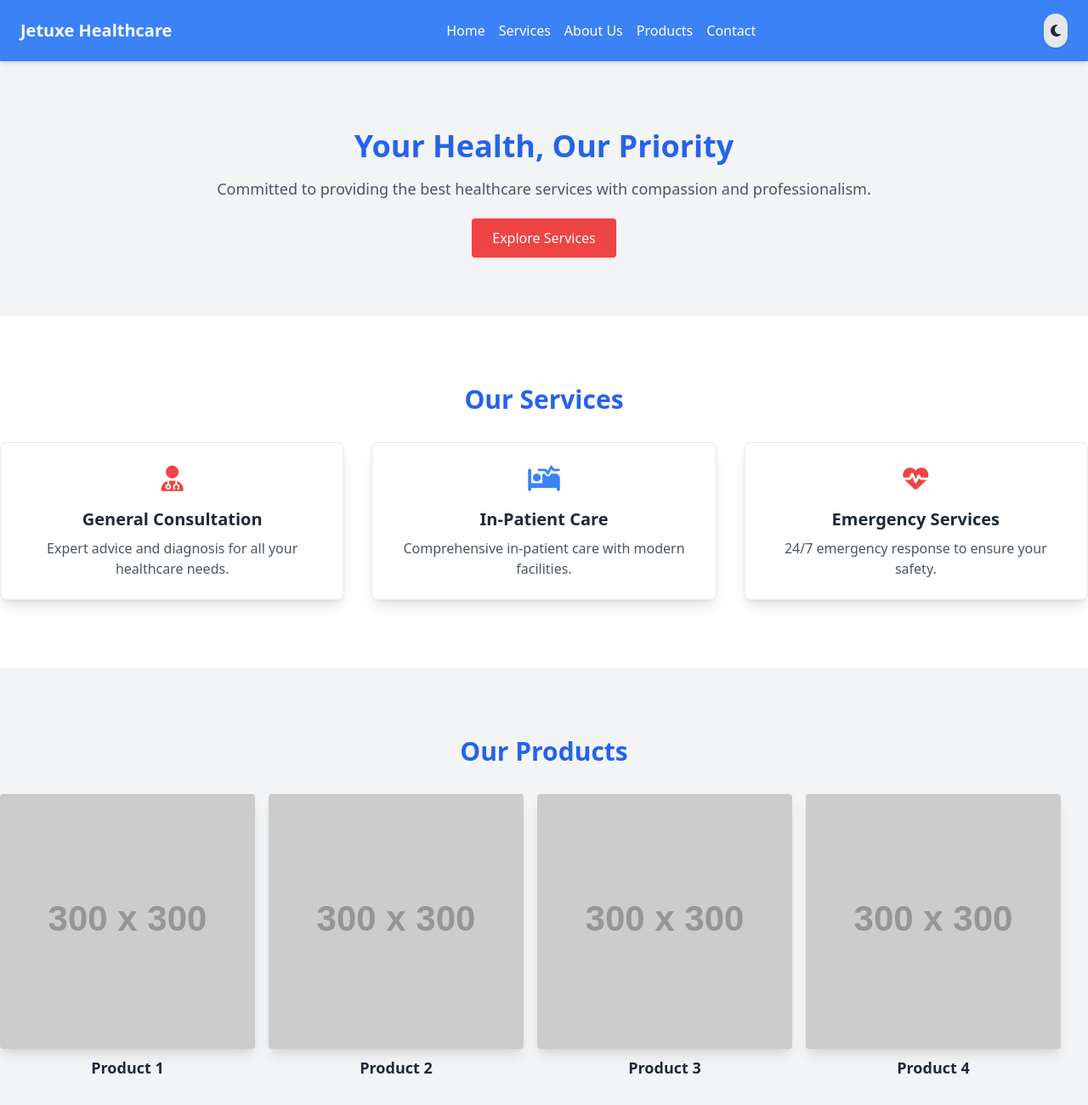
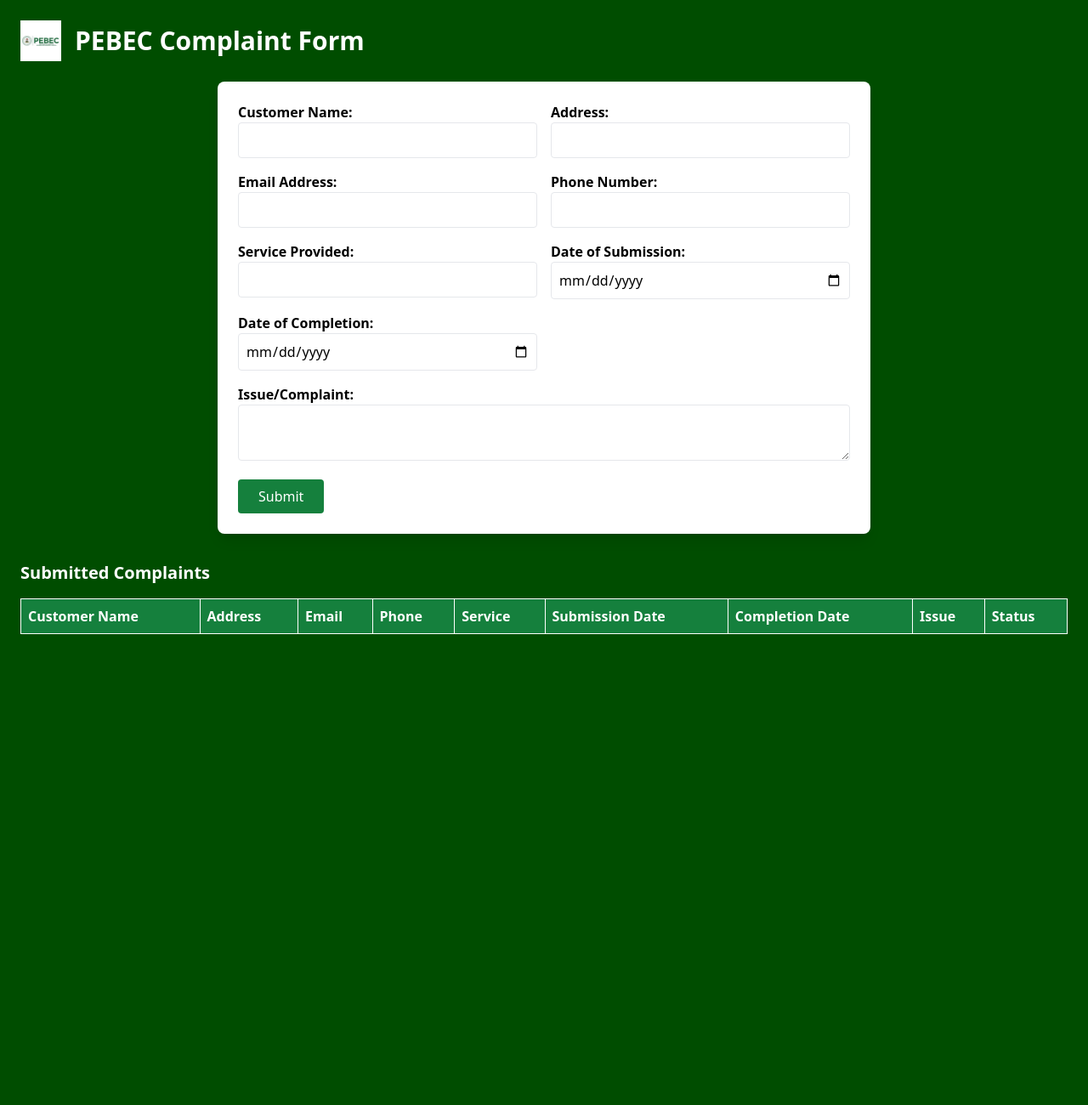
Before and after one commit to Godsmiracle001/PTEST, a plain HTML site: page index.html in a window 1280 px wide. Shown: the top 1300 px of the page at 85% size. After the commit the page ends 800 px from the top, so only its background shows below. Drawn offline with nearby package versions, Linux system fonts and the light colour scheme; placeholder pictures from the web are drawn by us.

Commit message:
Add files via upload

```diff
--- a/index.html
+++ b/index.html
@@ -3,287 +3,188 @@
   <head>
     <meta charset="UTF-8" />
     <meta name="viewport" content="width=device-width, initial-scale=1.0" />
-		<title>Jetuxe Healthcare</title>
+    <title>Pebec Complaint Form</title>
     <script src="https://cdn.tailwindcss.com"></script>
-		<script
-			src="https://kit.fontawesome.com/a076d05399.js"
-			crossorigin="anonymous"
-		></script>
     <style>
-			/* Additional Styles */
-			.dark-mode {
-				background-color: #1a202c;
-				color: #f7fafc;
+      body {
+        background-color: #004d00;
+        color: white;
       }
-			.slider-container {
-				display: flex;
-				overflow-x: auto;
-				scroll-behavior: smooth;
+      input,
+      select,
+      textarea {
+        background-color: white;
+        color: black;
       }
-			.slider-item {
-				flex: 0 0 auto;
-				margin-right: 1rem;
+      table {
+        width: 100%;
+        border-collapse: collapse;
       }
-			.slider-container::-webkit-scrollbar {
-				display: none;
-			}
-			.hidden-menu {
-				display: none;
-			}
-			@media (max-width: 768px) {
-				.hidden-menu {
-					display: block;
-				}
-				nav.md\:flex {
-					display: none;
-				}
+      th,
+      td {
+        border: 1px solid white;
+        padding: 8px;
+        text-align: left;
       }
     </style>
   </head>
-	<body class="bg-white text-gray-800">
-		<!-- Navbar -->
-		<header class="bg-blue-500 text-white shadow-md sticky top-0 z-50">
-			<div
-				class="container mx-auto flex justify-between items-center py-4 px-6"
+  <body class="p-6">
+    <!-- Logo Section -->
+    <div class="flex items-center mb-6">
+      <img src="logo.jpg" alt="PEBEC Logo" class="h-12 mr-4" />
+      <h1 class="text-3xl font-bold">PEBEC Complaint Form</h1>
+    </div>
+
+    <form
+      id="complaintForm"
+      class="bg-white p-6 rounded-lg shadow-lg text-black max-w-3xl mx-auto"
     >
-				<h1 class="text-xl font-bold">Jetuxe Healthcare</h1>
-				<div id="navbar-menu" class="hidden md:flex space-x-4">
-					<a href="#" class="hover:text-red-500">Home</a>
-					<a href="#services" class="hover:text-red-500">Services</a>
-					<a href="#about" class="hover:text-red-500">About Us</a>
-					<a href="#products" class="hover:text-red-500">Products</a>
-					<a href="#contact" class="hover:text-red-500">Contact</a>
+      <div class="grid grid-cols-1 md:grid-cols-2 gap-4">
+        <div>
+          <label class="block font-semibold">Customer Name:</label>
+          <input
+            type="text"
+            id="customerName"
+            class="w-full p-2 border rounded"
+            required
+          />
         </div>
-				<button
-					id="darkModeToggle"
-					class="ml-4 p-2 bg-gray-200 text-gray-800 rounded-full shadow"
-				>
-					<i class="fas fa-moon"></i>
-				</button>
-				<button
-					id="menuToggle"
-					class="md:hidden p-2 focus:outline-none"
-				>
-					<i class="fas fa-bars"></i>
-				</button>
+        <div>
+          <label class="block font-semibold">Address:</label>
+          <input
+            type="text"
+            id="address"
+            class="w-full p-2 border rounded"
+            required
+          />
         </div>
-			<div id="mobile-menu" class="hidden md:hidden mt-4 space-y-2">
-				<a href="#" class="block py-2 hover:text-red-500">Home</a>
-				<a href="#services" class="block py-2 hover:text-red-500"
-					>Services</a
-				>
-				<a href="#about" class="block py-2 hover:text-red-500"
-					>About Us</a
-				>
-				<a href="#products" class="block py-2 hover:text-red-500"
-					>Products</a
-				>
-				<a href="#contact" class="block py-2 hover:text-red-500"
-					>Contact</a
-				>
+        <div>
+          <label class="block font-semibold">Email Address:</label>
+          <input
+            type="email"
+            id="email"
+            class="w-full p-2 border rounded"
+            required
+          />
         </div>
-		</header>
-
-		<!-- Hero Section -->
-		<section class="bg-gray-100 text-center py-20">
-			<div class="container mx-auto">
-				<h2 class="text-4xl font-bold text-blue-600 mb-4">
-					Your Health, Our Priority
-				</h2>
-				<p class="text-lg text-gray-600 mb-8">
-					Committed to providing the best healthcare services with
-					compassion and professionalism.
-				</p>
-				<a
-					href="#services"
-					class="bg-red-500 text-white px-6 py-3 rounded shadow hover:bg-red-600"
-					>Explore Services</a
-				>
+        <div>
+          <label class="block font-semibold">Phone Number:</label>
+          <input
+            type="text"
+            id="phone"
+            class="w-full p-2 border rounded"
+            required
+          />
         </div>
-		</section>
-
-		<!-- Services Section -->
-		<section id="services" class="py-20 bg-white">
-			<div class="container mx-auto text-center">
-				<h3 class="text-3xl font-bold text-blue-600 mb-8">
-					Our Services
-				</h3>
-				<div class="grid grid-cols-1 md:grid-cols-3 gap-8">
-					<div
-						class="p-6 shadow-lg rounded-lg border border-gray-200"
-					>
-						<i
-							class="fas fa-user-md text-red-500 text-3xl mb-4"
-						></i>
-						<h4 class="text-xl font-semibold mb-2">
-							General Consultation
-						</h4>
-						<p class="text-gray-600">
-							Expert advice and diagnosis for all your healthcare
-							needs.
-						</p>
+        <div>
+          <label class="block font-semibold">Service Provided:</label>
+          <input
+            type="text"
+            id="service"
+            class="w-full p-2 border rounded"
+            required
+          />
         </div>
-					<div
-						class="p-6 shadow-lg rounded-lg border border-gray-200"
-					>
-						<i
-							class="fas fa-procedures text-blue-500 text-3xl mb-4"
-						></i>
-						<h4 class="text-xl font-semibold mb-2">
-							In-Patient Care
-						</h4>
-						<p class="text-gray-600">
-							Comprehensive in-patient care with modern
-							facilities.
-						</p>
+        <div>
+          <label class="block font-semibold">Date of Submission:</label>
+          <input
+            type="date"
+            id="submissionDate"
+            class="w-full p-2 border rounded"
+            required
+          />
         </div>
-					<div
-						class="p-6 shadow-lg rounded-lg border border-gray-200"
-					>
-						<i
-							class="fas fa-heartbeat text-red-500 text-3xl mb-4"
-						></i>
-						<h4 class="text-xl font-semibold mb-2">
-							Emergency Services
-						</h4>
-						<p class="text-gray-600">
-							24/7 emergency response to ensure your safety.
-						</p>
-					</div>
-				</div>
-			</div>
-		</section>
-
-		<!-- Products Section -->
-		<section id="products" class="py-20 bg-gray-100">
-			<div class="container mx-auto text-center">
-				<h3 class="text-3xl font-bold text-blue-600 mb-8">
-					Our Products
-				</h3>
-				<div class="slider-container">
-					<div class="slider-item">
-						<img
-							src="https://via.placeholder.com/300"
-							alt="Product 1"
-							class="rounded shadow-lg"
-						/>
-						<h4 class="text-lg font-semibold mt-2">Product 1</h4>
-					</div>
-					<div class="slider-item">
-						<img
-							src="https://via.placeholder.com/300"
-							alt="Product 2"
-							class="rounded shadow-lg"
-						/>
-						<h4 class="text-lg font-semibold mt-2">Product 2</h4>
-					</div>
-					<div class="slider-item">
-						<img
-							src="https://via.placeholder.com/300"
-							alt="Product 3"
-							class="rounded shadow-lg"
-						/>
-						<h4 class="text-lg font-semibold mt-2">Product 3</h4>
-					</div>
-					<div class="slider-item">
-						<img
-							src="https://via.placeholder.com/300"
-							alt="Product 4"
-							class="rounded shadow-lg"
-						/>
-						<h4 class="text-lg font-semibold mt-2">Product 4</h4>
-					</div>
-				</div>
-			</div>
-		</section>
-
-		<!-- About Us Section -->
-		<section id="about" class="py-20 bg-white">
-			<div
-				class="container mx-auto flex flex-col md:flex-row items-center"
-			>
-				<div class="md:w-1/2">
-					<h3 class="text-3xl font-bold text-blue-600 mb-4">
-						About Us
-					</h3>
-					<p class="text-gray-600 mb-4">
-						Jetuxe Healthcare is dedicated to improving lives
-						through advanced medical care and personalized
-						attention. Our team of professionals is here to support
-						you every step of the way.
-					</p>
-					<a
-						href="#contact"
-						class="bg-blue-500 text-white px-6 py-3 rounded shadow hover:bg-blue-600"
-						>Contact Us</a
-					>
-				</div>
-				<div class="md:w-1/2 mt-8 md:mt-0">
-					<img
-						src="https://via.placeholder.com/500x300"
-						alt="About Us"
-						class="rounded shadow-lg"
+        <div>
+          <label class="block font-semibold">Date of Completion:</label>
+          <input
+            type="date"
+            id="completionDate"
+            class="w-full p-2 border rounded"
           />
         </div>
       </div>
-		</section>
 
-		<!-- Contact Section -->
-		<section id="contact" class="py-20 bg-gray-100">
-			<div class="container mx-auto text-center">
-				<h3 class="text-3xl font-bold text-blue-600 mb-8">
-					Get in Touch
-				</h3>
-				<form class="max-w-lg mx-auto">
-					<div class="mb-4">
-						<input
-							type="text"
-							placeholder="Your Name"
-							class="w-full px-4 py-2 border rounded"
-						/>
-					</div>
-					<div class="mb-4">
-						<input
-							type="email"
-							placeholder="Your Email"
-							class="w-full px-4 py-2 border rounded"
-						/>
-					</div>
-					<div class="mb-4">
+      <div class="mt-4">
+        <label class="block font-semibold">Issue/Complaint:</label>
         <textarea
-							placeholder="Your Message"
-							class="w-full px-4 py-2 border rounded"
+          id="issue"
+          class="w-full p-2 border rounded"
+          required
         ></textarea>
       </div>
+
       <button
         type="submit"
-						class="bg-red-500 text-white px-6 py-3 rounded shadow hover:bg-red-600"
+        class="bg-green-700 text-white px-6 py-2 mt-4 rounded hover:bg-green-800 transition"
       >
-						Send Message
+        Submit
       </button>
     </form>
+
+    <h2 class="text-xl font-bold mt-8">Submitted Complaints</h2>
+    <div class="overflow-x-auto">
+      <table class="mt-4 bg-white text-black rounded-lg shadow-lg">
+        <thead class="bg-green-700 text-white">
+          <tr>
+            <th>Customer Name</th>
+            <th>Address</th>
+            <th>Email</th>
+            <th>Phone</th>
+            <th>Service</th>
+            <th>Submission Date</th>
+            <th>Completion Date</th>
+            <th>Issue</th>
+            <th>Status</th>
+          </tr>
+        </thead>
+        <tbody id="complaintsTable"></tbody>
+      </table>
     </div>
-		</section>
 
-		<!-- Footer -->
-		<footer class="bg-blue-500 text-white py-4">
-			<div class="container mx-auto text-center">
-				<p>&copy; 2025 Jetuxe Healthcare. All rights reserved.</p>
-			</div>
-		</footer>
-
-		<!-- Scripts -->
     <script>
-			const toggle = document.getElementById("darkModeToggle");
-			toggle.addEventListener("click", () => {
-				document.body.classList.toggle("dark-mode");
+      document
+        .getElementById("complaintForm")
+        .addEventListener("submit", function (event) {
+          event.preventDefault();
+          const complaint = {
+            customerName: document.getElementById("customerName").value,
+            address: document.getElementById("address").value,
+            email: document.getElementById("email").value,
+            phone: document.getElementById("phone").value,
+            service: document.getElementById("service").value,
+            submissionDate: document.getElementById("submissionDate").value,
+            completionDate: document.getElementById("completionDate").value,
+            issue: document.getElementById("issue").value,
+            status: "Pending",
+          };
+          let complaints = JSON.parse(localStorage.getItem("complaints")) || [];
+          complaints.push(complaint);
+          localStorage.setItem("complaints", JSON.stringify(complaints));
+          loadComplaints();
+          this.reset();
         });
 
-			const menuToggle = document.getElementById("menuToggle");
-			const mobileMenu = document.getElementById("mobileMenu");
-			menuToggle.addEventListener("click", () => {
-				mobileMenu.classList.toggle("hidden-menu");
+      function loadComplaints() {
+        let complaints = JSON.parse(localStorage.getItem("complaints")) || [];
+        const tableBody = document.getElementById("complaintsTable");
+        tableBody.innerHTML = "";
+        complaints.forEach((complaint) => {
+          let row = `<tr>
+                      <td>${complaint.customerName}</td>
+                      <td>${complaint.address}</td>
+                      <td>${complaint.email}</td>
+                      <td>${complaint.phone}</td>
+                      <td>${complaint.service}</td>
+                      <td>${complaint.submissionDate}</td>
+                      <td>${complaint.completionDate}</td>
+                      <td>${complaint.issue}</td>
+                      <td>${complaint.status}</td>
+                  </tr>`;
+          tableBody.innerHTML += row;
         });
+      }
+
+      document.addEventListener("DOMContentLoaded", loadComplaints);
     </script>
   </body>
 </html>
```
Also changed, not shown: admin.html (added, +88 -0 lines), logo.jpg (added). Lines whose indentation alone changed are shown as unchanged.
